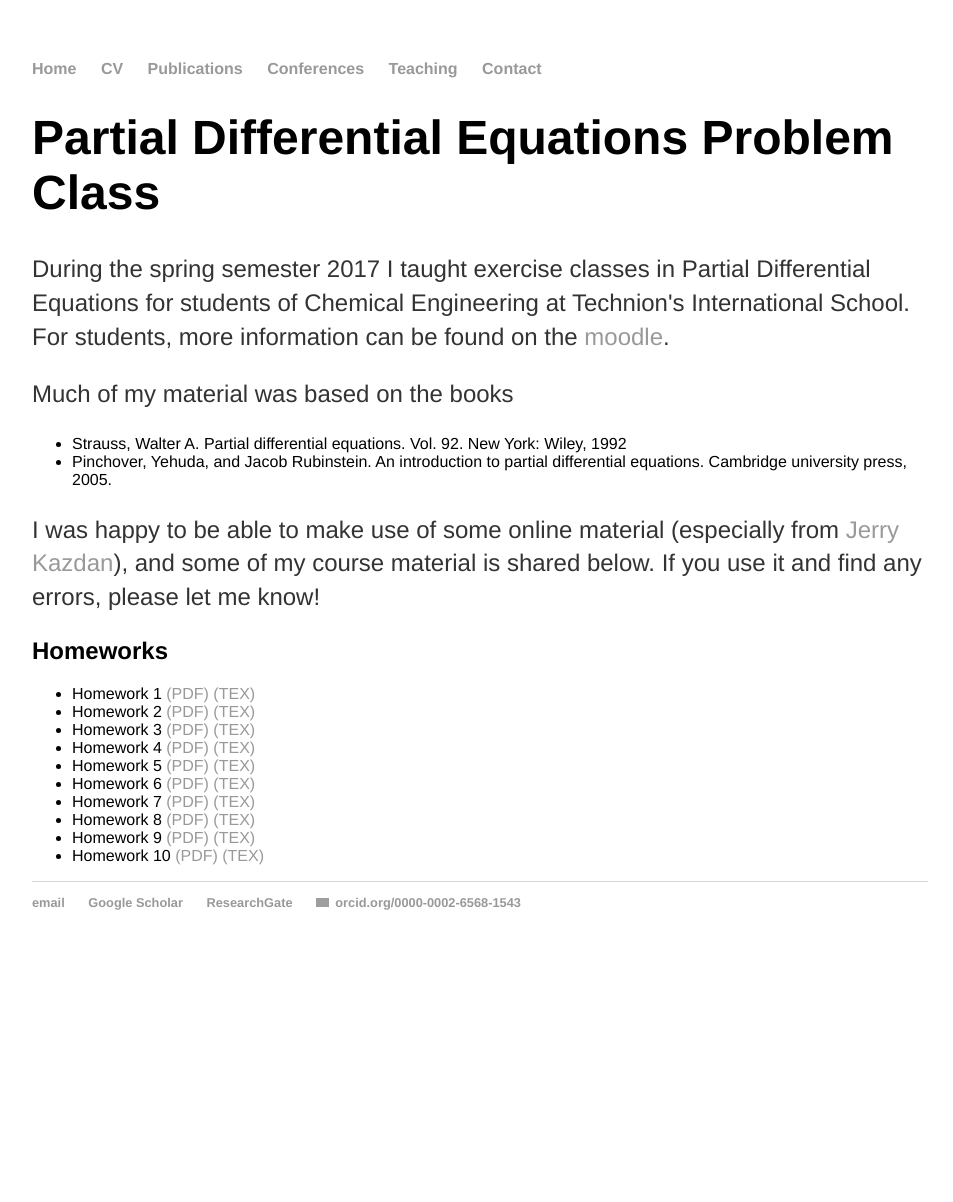
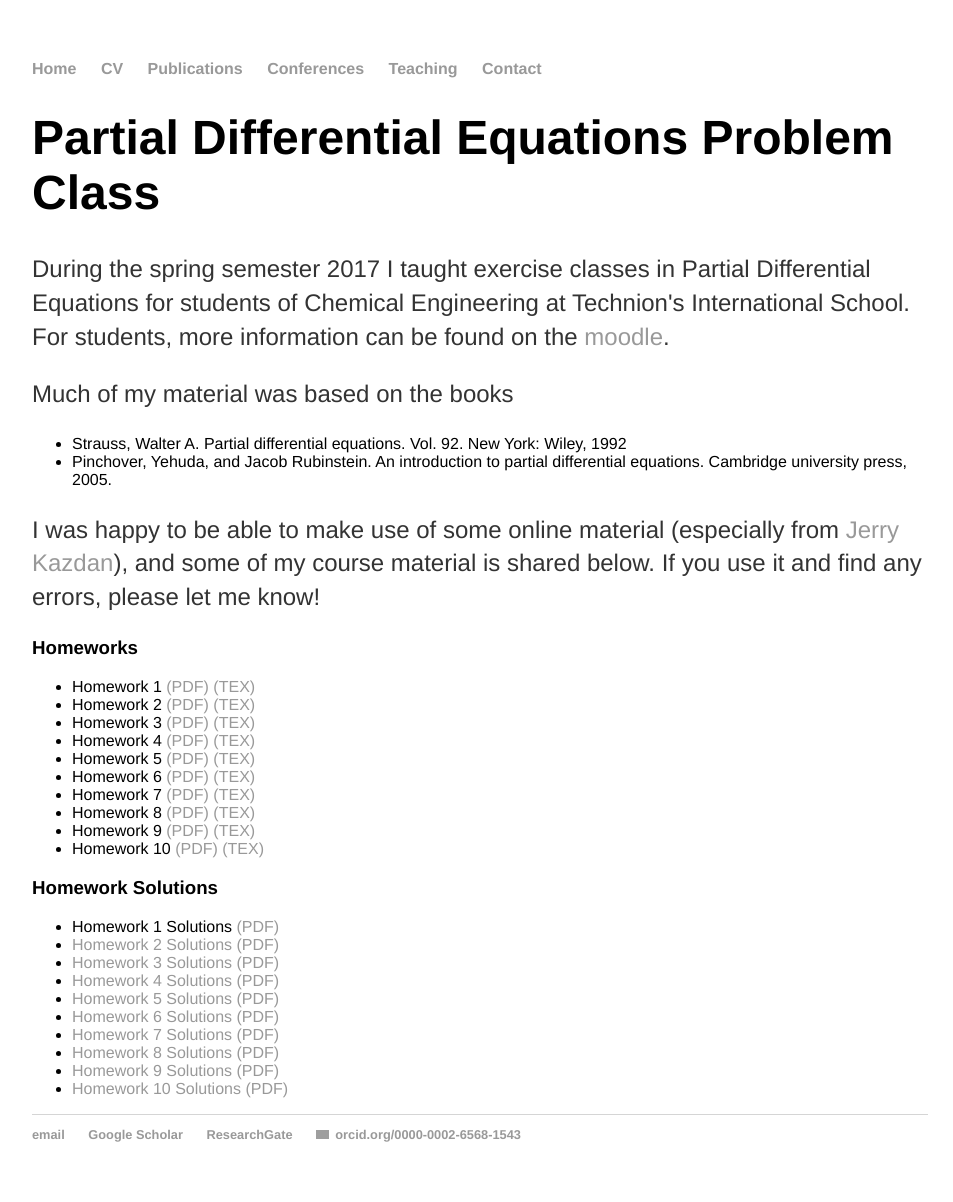
Before and after one commit to rstuhlmeier/rstuhlmeier.github.io, a Jekyll site: the page built from teaching/Spring2017/PDEs.html, in a window 1280 px wide. Shown: the whole page, without its empty margins (160-1113 px from the left). Built offline with Jekyll 4.4.1, drawn with Linux system fonts in a browser that asks for light colours; before the commit the page ends 970 px from its top, so only the background shows below that; grey boxes are pictures that could not be loaded.

Commit message:
Updated PDE Teaching

```diff
--- a/teaching/Spring2017/PDEs.html
+++ b/teaching/Spring2017/PDEs.html
@@ -17,7 +17,7 @@ title: Raphael Stuhlmeier - Teaching
 
 <p>I was happy to be able to make use of some online material (especially from <a href="https://www.math.upenn.edu/~kazdan/">Jerry Kazdan</a>), and some of my course material is shared below. If you use it and find any errors, please let me know!</p>
 
-<h2> Homeworks </h2>
+<h3> Homeworks </h3>
 <ul>
 <li>Homework 1 <a href="Homework/Homework1.pdf"> (PDF) </a> <a href="Homework/Homework1.tex"> (TEX) </a> </li>
 <li>Homework 2 <a href="Homework/Homework2.pdf"> (PDF) </a> <a href="Homework/Homework2.tex"> (TEX) </a> </li>
@@ -30,3 +30,18 @@ title: Raphael Stuhlmeier - Teaching
 <li>Homework 9 <a href="Homework/Homework_9.pdf"> (PDF) </a> <a href="Homework/Homework_9.tex"> (TEX) </a> </li>
 <li>Homework 10 <a href="Homework/Homework10.pdf"> (PDF) </a> <a href="Homework/Homework10.tex"> (TEX) </a> </li>
 </ul>
+
+
+<h3> Homework Solutions </h3>
+<ul>
+<li>Homework 1 Solutions <a href="Homework_Solutions/Homework_1_Solutions.pdf"> (PDF) </li>
+<li>Homework 2 Solutions <a href="Homework_Solutions/Homework_2_Solutions.pdf"> (PDF) </li>
+<li>Homework 3 Solutions <a href="Homework_Solutions/Homework_3_Solutions.pdf"> (PDF) </li>
+<li>Homework 4 Solutions <a href="Homework_Solutions/Homework_4_Solutions.pdf"> (PDF) </li>
+<li>Homework 5 Solutions <a href="Homework_Solutions/Homework_5_Solutions.pdf"> (PDF) </li>
+<li>Homework 6 Solutions <a href="Homework_Solutions/Homework_6_Solutions.pdf"> (PDF) </li>
+<li>Homework 7 Solutions <a href="Homework_Solutions/Homework_7_Solutions.pdf"> (PDF) </li>
+<li>Homework 8 Solutions <a href="Homework_Solutions/Homework_8_Solutions.pdf"> (PDF) </li>
+<li>Homework 9 Solutions <a href="Homework_Solutions/Homework_9_Solutions.pdf"> (PDF) </li>
+<li>Homework 10 Solutions <a href="Homework_Solutions/Homework_10_Solutions.pdf"> (PDF) </li>
+</ul>
```
Also changed, not shown: 10 other files.
